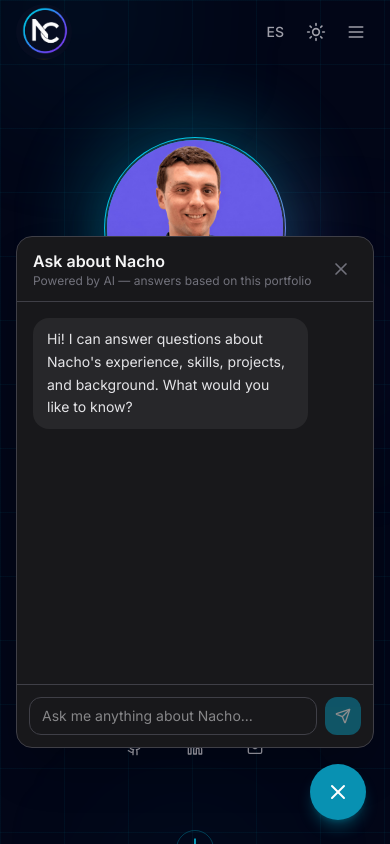
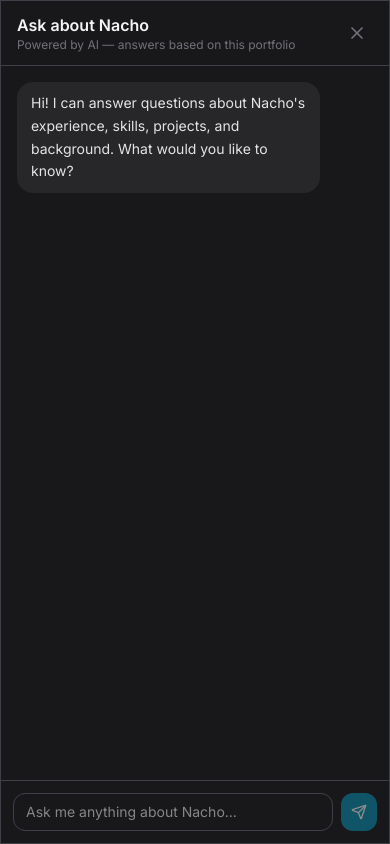
Before and after one commit to N4choCM/NachoCamposDev, a React (Vite) app: page / in a window 390 px wide. Both pictures are taken after a click on the button 338 px from the left and 792 px from the top of the page. Shown: the top 844 px of the page. Built offline with nearby package versions, Linux system fonts and the light colour scheme.

Commit message:
🔥 FIXED: Improved mobile chat widget functionality with viewport adjustments, compact mode, and background scroll prevention. Refactored component structure for better readability.

```diff
--- a/src/components/chat/ChatWidget.tsx
+++ b/src/components/chat/ChatWidget.tsx
@@ -10,10 +10,7 @@
 
 const MAX_HISTORY = 10
 
-function parseSseChunk(
-  line: string,
-  onDelta: (text: string) => void,
-) {
+function parseSseChunk(line: string, onDelta: (text: string) => void) {
   if (!line.startsWith('data: ')) return
   const data = line.slice(6).trim()
   if (data === '[DONE]') return
@@ -37,9 +34,12 @@
   ])
   const [input, setInput] = useState('')
   const [streaming, setStreaming] = useState(false)
+  const [isCompact, setIsCompact] = useState(false)
+  const [viewport, setViewport] = useState({ height: 0, offsetTop: 0 })
   const messagesEndRef = useRef<HTMLDivElement>(null)
   const scrollContainerRef = useRef<HTMLDivElement>(null)
   const panelRef = useRef<HTMLDivElement>(null)
+  const inputRef = useRef<HTMLTextAreaElement>(null)
   const abortRef = useRef<AbortController | null>(null)
 
   const scrollToBottom = useCallback((behavior: ScrollBehavior = 'smooth') => {
@@ -54,12 +54,52 @@
   useEffect(() => {
     if (!open) return
     scrollToBottom('smooth')
-  }, [messages, streaming, scrollToBottom])
+  }, [messages, streaming, scrollToBottom, open])
 
   useEffect(() => {
     if (!open) return
     requestAnimationFrame(() => scrollToBottom('auto'))
   }, [open, scrollToBottom])
+
+  // Keep panel inside the visible area when the mobile keyboard opens
+  useEffect(() => {
+    if (!open) return
+
+    const media = window.matchMedia('(max-width: 1023px)')
+    const syncCompact = () => setIsCompact(media.matches)
+    syncCompact()
+    media.addEventListener('change', syncCompact)
+
+    const vv = window.visualViewport
+    const update = () => {
+      setViewport({
+        height: vv?.height ?? window.innerHeight,
+        offsetTop: vv?.offsetTop ?? 0,
+      })
+    }
+
+    update()
+    vv?.addEventListener('resize', update)
+    vv?.addEventListener('scroll', update)
+    window.addEventListener('resize', update)
+
+    return () => {
+      media.removeEventListener('change', syncCompact)
+      vv?.removeEventListener('resize', update)
+      vv?.removeEventListener('scroll', update)
+      window.removeEventListener('resize', update)
+    }
+  }, [open])
+
+  // Prevent background scroll while chat is open on small screens
+  useEffect(() => {
+    if (!open || !isCompact) return
+    const previous = document.body.style.overflow
+    document.body.style.overflow = 'hidden'
+    return () => {
+      document.body.style.overflow = previous
+    }
+  }, [open, isCompact])
 
   useEffect(() => {
     setMessages((prev) => {
@@ -76,6 +116,7 @@
     const handleClickOutside = (e: MouseEvent) => {
       const target = e.target as Node
       if (panelRef.current?.contains(target)) return
+      // On mobile the FAB is hidden while open; ignore outside clicks on the fab area
       setOpen(false)
     }
 
@@ -160,6 +201,7 @@
       }
     } finally {
       setStreaming(false)
+      inputRef.current?.focus()
     }
   }, [input, streaming, messages, t.chat.error])
 
@@ -170,15 +212,32 @@
     }
   }
 
+  const mobilePanelStyle =
+    open && isCompact && viewport.height > 0
+      ? {
+          top: viewport.offsetTop,
+          height: viewport.height,
+        }
+      : undefined
+
   return (
     <>
       {open && (
+        <>
+          {/* Dim background on small screens */}
+          <div
+            className="fixed inset-0 z-40 bg-black/40 lg:hidden"
+            aria-hidden
+            onClick={() => setOpen(false)}
+          />
+
           <div
             ref={panelRef}
-          className="fixed bottom-24 right-4 z-50 flex h-[min(32rem,calc(100vh-8rem))] w-[min(24rem,calc(100vw-2rem))] flex-col overflow-hidden rounded-2xl border border-zinc-200 bg-white shadow-2xl dark:border-zinc-700 dark:bg-zinc-900"
+            style={mobilePanelStyle}
+            className="fixed z-50 flex flex-col overflow-hidden border border-zinc-200 bg-white shadow-2xl dark:border-zinc-700 dark:bg-zinc-900 max-lg:inset-x-0 max-lg:rounded-none lg:bottom-24 lg:right-4 lg:h-[min(32rem,calc(100dvh-8rem))] lg:w-[min(24rem,calc(100vw-2rem))] lg:rounded-2xl"
           >
-          <div className="flex items-center justify-between border-b border-zinc-200 px-4 py-3 dark:border-zinc-700">
-            <div>
+            <div className="flex shrink-0 items-center justify-between border-b border-zinc-200 px-4 py-3 dark:border-zinc-700">
+              <div className="min-w-0">
                 <p className="font-semibold">{t.chat.title}</p>
                 <p className="text-xs text-zinc-500">{t.chat.subtitle}</p>
               </div>
@@ -192,7 +251,7 @@
               </button>
             </div>
 
-          <div ref={scrollContainerRef} className="flex-1 space-y-3 overflow-y-auto p-4">
+            <div ref={scrollContainerRef} className="min-h-0 flex-1 space-y-3 overflow-y-auto overscroll-contain p-4">
               {messages.map((msg, i) => {
                 const isStreamingMessage =
                   streaming && i === messages.length - 1 && msg.role === 'assistant'
@@ -224,15 +283,17 @@
               <div ref={messagesEndRef} />
             </div>
 
-          <div className="border-t border-zinc-200 p-3 dark:border-zinc-700">
+            <div className="shrink-0 border-t border-zinc-200 p-3 pb-[max(0.75rem,env(safe-area-inset-bottom))] dark:border-zinc-700">
               <div className="flex gap-2">
                 <textarea
+                  ref={inputRef}
                   value={input}
                   onChange={(e) => setInput(e.target.value)}
                   onKeyDown={handleKeyDown}
                   placeholder={t.chat.placeholder}
                   rows={1}
                   disabled={streaming}
+                  enterKeyHint="send"
                   className="flex-1 resize-none rounded-xl border border-zinc-200 bg-transparent px-3 py-2 text-sm outline-none focus:border-brand-500 disabled:opacity-60 dark:border-zinc-700"
                 />
                 <button
@@ -247,12 +308,16 @@
               </div>
             </div>
           </div>
+        </>
       )}
 
+      {/* Hide FAB while chat is open on mobile — header close is enough */}
       <button
         type="button"
         onClick={() => setOpen(!open)}
-        className="fixed bottom-6 right-6 z-50 flex h-14 w-14 cursor-pointer items-center justify-center rounded-full bg-brand-600 text-white shadow-lg shadow-brand-500/30 transition hover:scale-105 hover:bg-brand-500"
+        className={`fixed bottom-6 right-6 z-50 flex h-14 w-14 cursor-pointer items-center justify-center rounded-full bg-brand-600 text-white shadow-lg shadow-brand-500/30 transition hover:scale-105 hover:bg-brand-500 ${
+          open ? 'max-lg:hidden' : ''
+        }`}
         aria-label={open ? t.chat.close : t.chat.open}
       >
         {open ? <X className="h-6 w-6" /> : <MessageCircle className="h-6 w-6" />}
```
Lines whose indentation alone changed are shown as unchanged.
